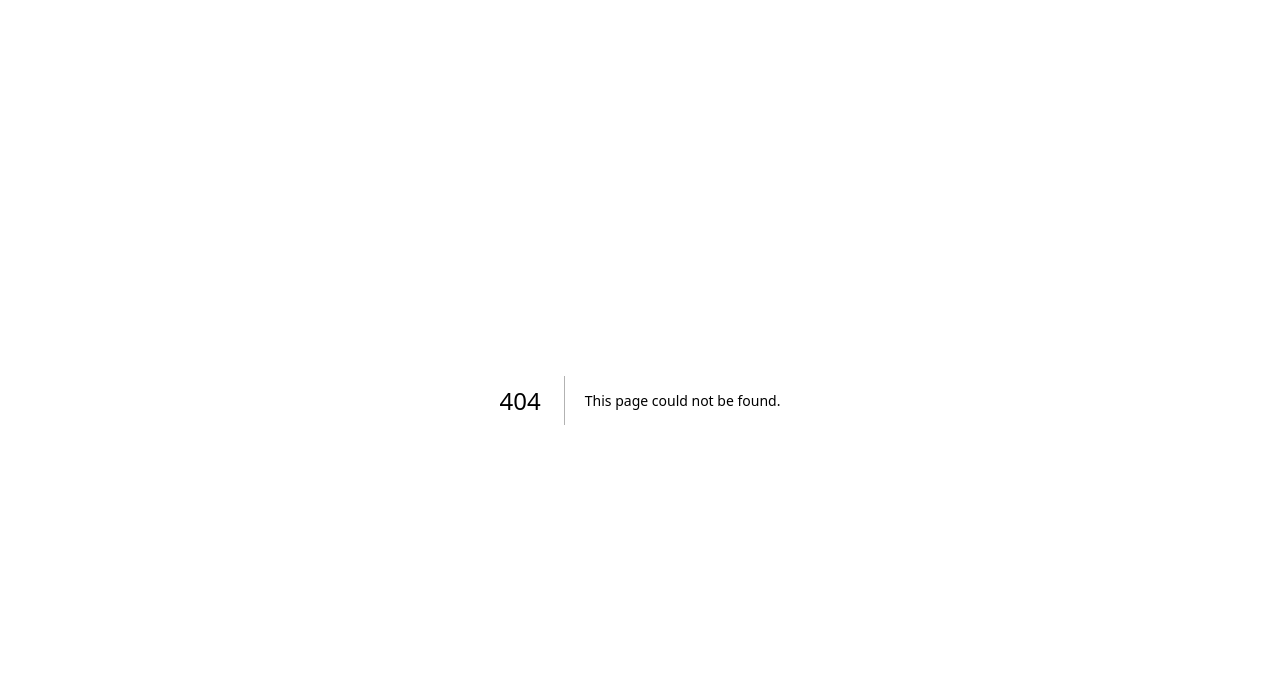
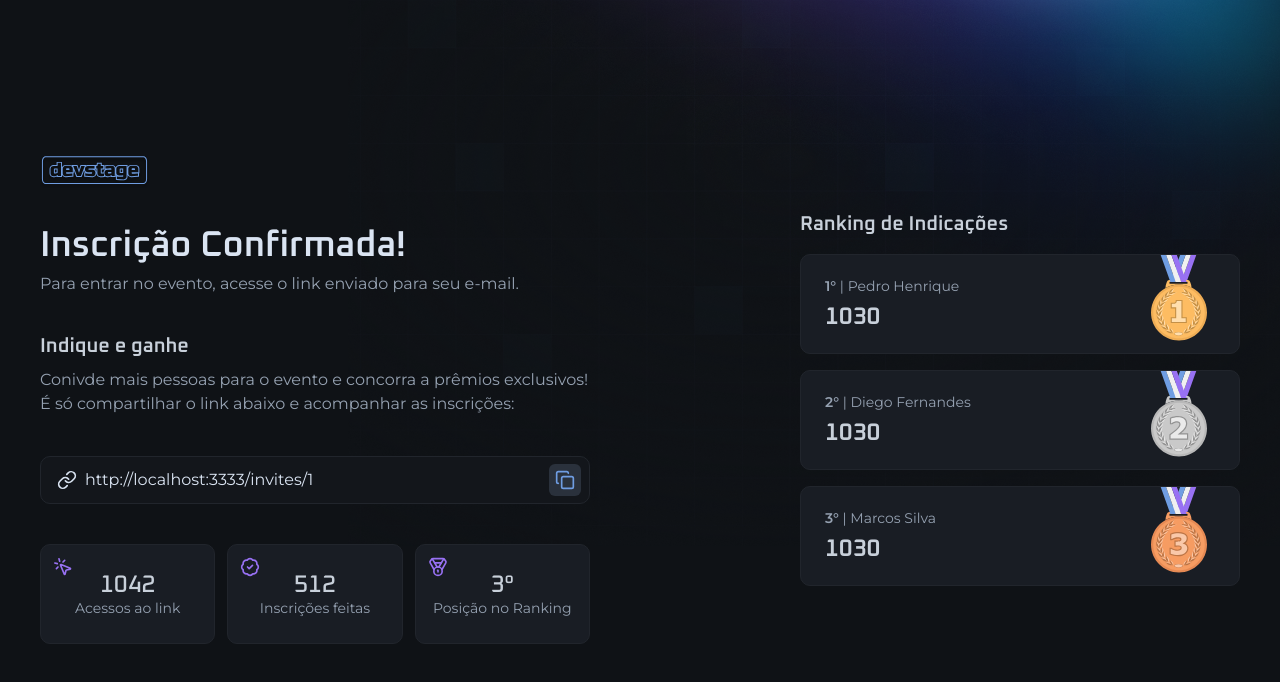
Before and after one commit to mthszr/NLW_connect, a Next.js app: page /invite/1 in a window 1280 px wide. Before the commit this address had no page. Shown: the top 682 px of the page. Built offline with nearby package versions, Linux system fonts and the light colour scheme.

Commit message:
refactor invite components; migrate InviteLinkInput, Stats, and Ranking to subscriber-specific directory for improved organization

```diff
--- a/src/app/invite/page.tsx
+++ b/src/app/invite/[subscriberId]/page.tsx
@@ -1,12 +1,20 @@
 import Image from 'next/image'
 
-import logo from '../../assets/logo.svg'
+import logo from '../../../assets/logo.svg'
 import { InviteLinkInput } from './invite-link-input'
 import { Ranking } from './ranking'
 import { Stats } from './stats'
 
-export default function InvitePage() {
-  const inviteLink = 'http://localhost:3000/invite/8239232810'
+interface InvitePageProps {
+  params: Promise<{
+    subscriberId: string
+  }>
+}
+
+export default async function InvitePage(props: InvitePageProps) {
+  const { subscriberId } = await props.params
+
+  const inviteLink = `http://localhost:3333/invites/${subscriberId}`
 
   return (
     <div className="min-h-dvh flex items-center justify-between gap-16 flex-col md:flex-row">
--- a/src/app/invite/ranking.tsx
+++ b/src/app/invite/[subscriberId]/ranking.tsx
@@ -1,8 +1,8 @@
 import Image from 'next/image'
 
-import cooper from '../../assets/medal-cooper.svg'
-import gold from '../../assets/medal-gold.svg'
-import silver from '../../assets/medal-silver.svg'
+import cooper from '../../../assets/medal-cooper.svg'
+import gold from '../../../assets/medal-gold.svg'
+import silver from '../../../assets/medal-silver.svg'
 
 export function Ranking() {
   return (
@@ -14,7 +14,7 @@
       <div className="space-y-4">
         <div className="relative rounded-xl bg-gray-700 border border-gray-600 p-6 flex flex-col justify-center gap-3">
           <span className="text-sm text-gray-300 leading-none">
-            <span className="font-semibold">1°</span> | Diego Fernandes
+            <span className="font-semibold">1°</span> | Pedro Henrique
           </span>
 
           <span className="font-heading text-2xl font-semibold text-gray-200 leading-none">
@@ -38,7 +38,7 @@
 
         <div className="relative rounded-xl bg-gray-700 border border-gray-600 p-6 flex flex-col justify-center gap-3">
           <span className="text-sm text-gray-300 leading-none">
-            <span className="font-semibold">3°</span> | Diego Fernandes
+            <span className="font-semibold">3°</span> | Marcos Silva
           </span>
 
           <span className="font-heading text-2xl font-semibold text-gray-200 leading-none">
```
Also changed, not shown: src/app/invite/[subscriberId]/invite-link-input.tsx (renamed from src/app/invite/invite-link-input.tsx), src/app/invite/[subscriberId]/stats.tsx (renamed from src/app/invite/stats.tsx).
